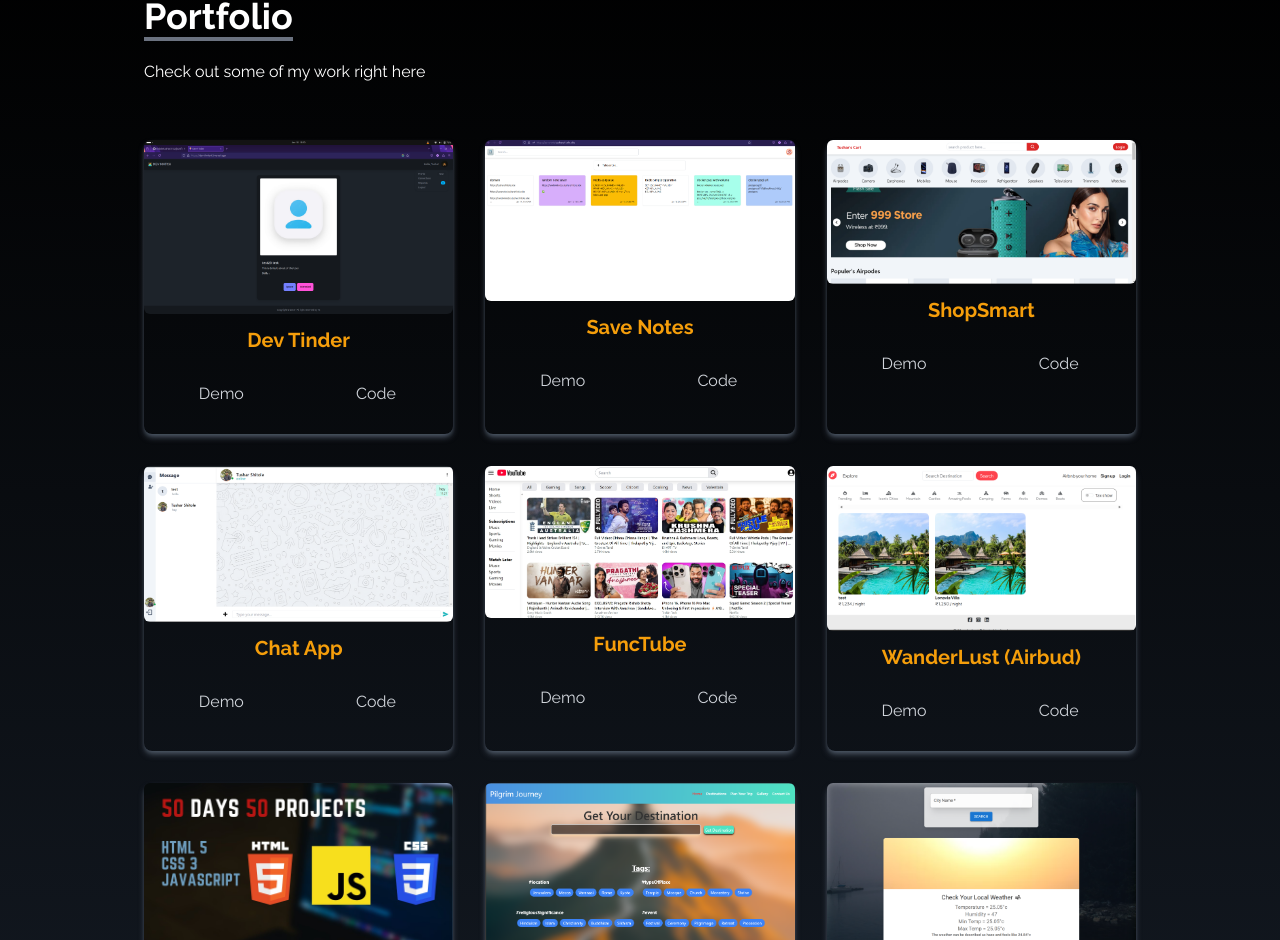
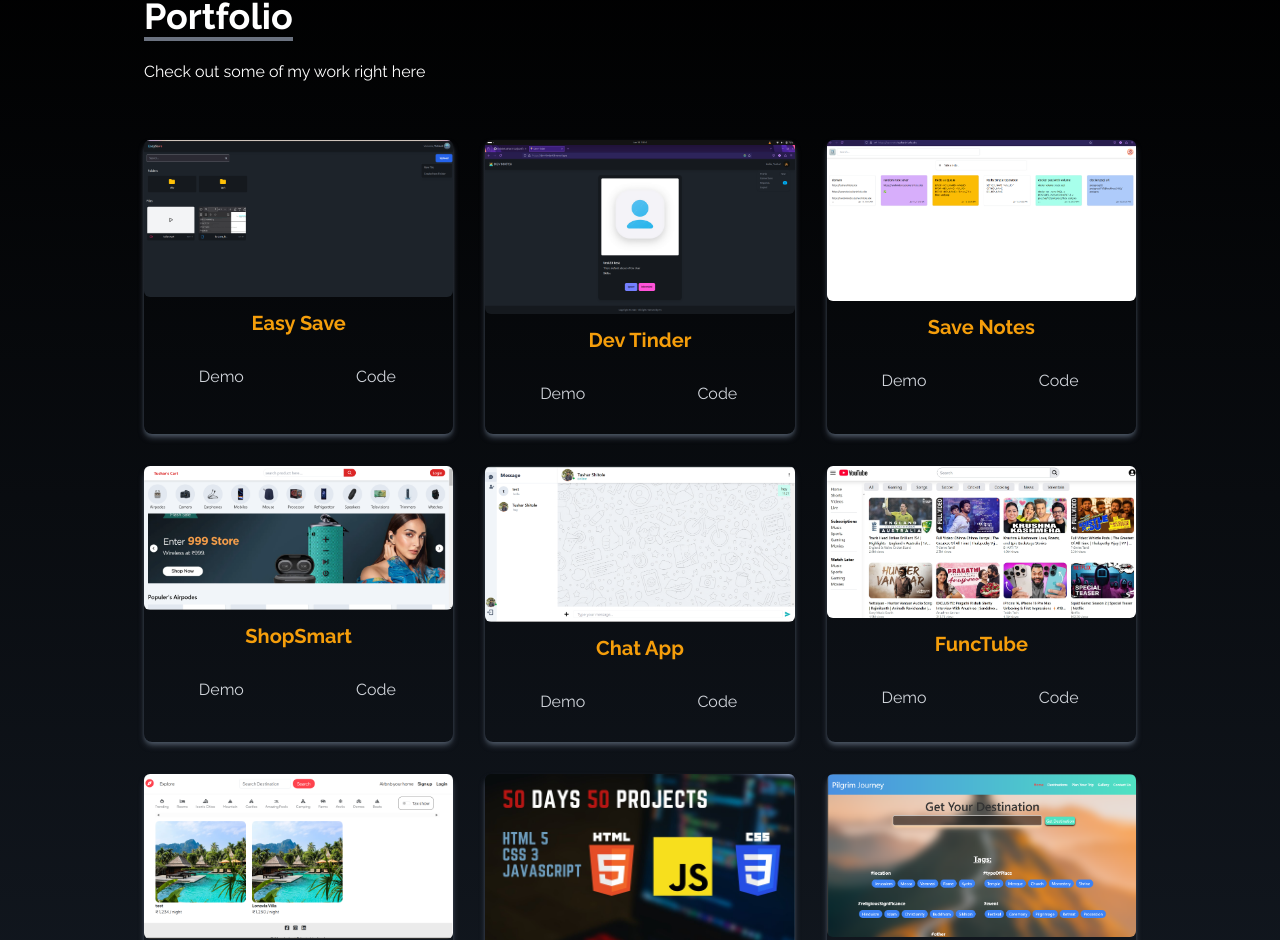
Before and after one commit to shitoletushar3132/portfolio_tusharshitole, a React (Create React App) app: page / in a window 1280 px wide. Shown: the part 1644-2584 px from the top of the page. Built offline with nearby package versions, Linux system fonts and the light colour scheme.

Commit message:
project add

```diff
--- a/src/components/Portfolio.jsx
+++ b/src/components/Portfolio.jsx
@@ -12,9 +12,18 @@ import ChatApp from "../assets/portfolio/chat-App.png";
 import saveNote from "../assets/portfolio/notes.png";
 import youtube from "../assets/portfolio/youtube.jpeg";
 import devTinder from "../assets/portfolio/devTinder.png";
+import easysave from "../assets/portfolio/easysave.png";
 
 function Portfolio() {
   const portfolios = [
+    {
+      id: 13,
+      src: easysave,
+      title: "Easy Save",
+      demo: "https://easysave.tusharshitole.site",
+      code: "https://github.com/shitoletushar3132/easysave",
+    },
+
     {
       id: 12,
       src: devTinder,
```
Also changed, not shown: src/assets/portfolio/easysave.png (added).
